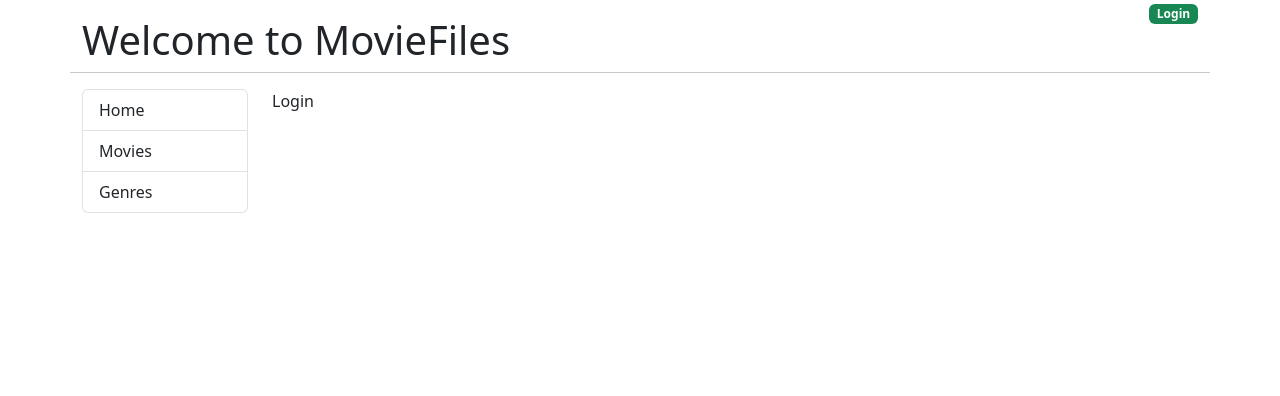
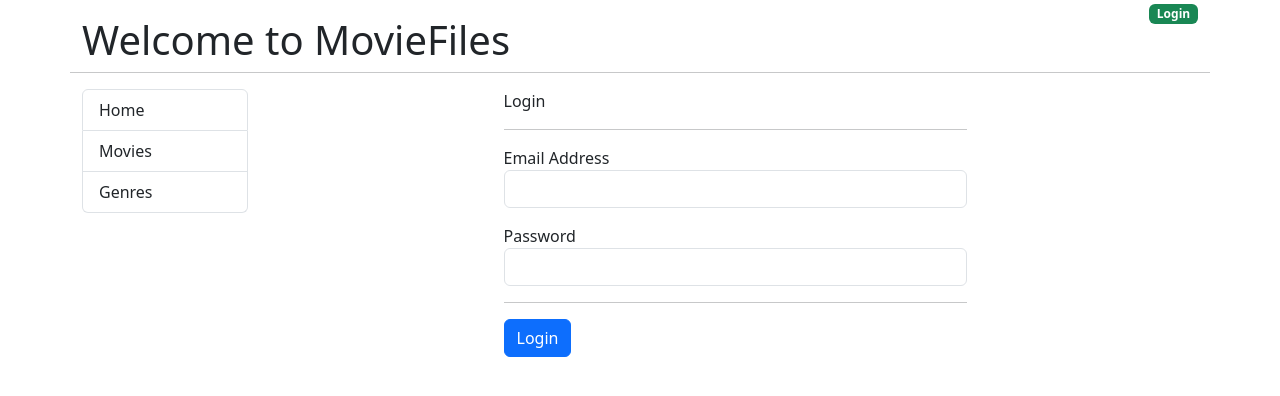
Before and after one commit to Clarenth/udemyGoMoviesV2, a React (Create React App) app in the folder frontend/: page /login in a window 1280 px wide. Shown: the top 396 px of the page. Built offline with nearby package versions, Linux system fonts and the light colour scheme.

Commit message:
Login temp with working login function and JWT setter

```diff
--- a/frontend/src/App.tsx
+++ b/frontend/src/App.tsx
@@ -7,7 +7,11 @@ import { Link, Outlet, } from 'react-router-dom'
 // Styles
 
 function App() {
-  const [jwtToken, setJWTToken] = useState<string>("")
+  interface jwtTokenType {
+    setJWTToken: string
+  }
+
+  const [jwtToken, setJWTToken] = useState<jwtTokenType | string | null>("")
 
   return (
     <div className="container">
@@ -42,7 +46,7 @@ function App() {
           </nav>
         </div>
         <div className="col-md-10">
-          <Outlet />
+          <Outlet context={{ jwtToken, setJWTToken }}/>
         </div>
       </div>
     </div>
--- a/frontend/src/components/Login/Login.tsx
+++ b/frontend/src/components/Login/Login.tsx
@@ -1,15 +1,60 @@
 // Libraries
-import React from 'react'
+import React, { useState } from 'react'
+import { useOutletContext } from 'react-router-dom';
 
 // Components
-
+import Input from '../form/Input';
 
 // Styles
 
 
 const Login = () => {
+  const [email, setEmail] = useState("");
+  const [password, setPassword] = useState("");
+
+  const { setJWTToken } = useOutletContext<any>();
+
+  const handleSubmit = (event: any) => {
+    event.preventDefault();
+    console.log("email/pass", email, password)
+    if(email === "crag@tarr.gov") {
+      setJWTToken("abc");
+    }
+  }
+
   return (
-    <div>Login</div>
+    <React.Fragment>
+      <div className="col-md-6 offset-md-3">
+        <div>Login</div>
+        <hr />
+
+        <form onSubmit={handleSubmit}>
+          <Input
+            title="Email Address"
+            type="email"
+            className="form-control"
+            name="email"
+            autoComplete="email-new"
+            onChange={(event:any) => setEmail(event.target.value)}
+          />
+          <Input
+            title="Password"
+            type="password"
+            className="form-control"
+            name="password"
+            autoComplete="password-new"
+            onChange={(event: any) => setPassword(event.target.value)}
+          />
+          <hr />
+          <input
+            type="submit"
+            value="Login"
+            className="btn btn-primary"
+          />
+        </form>
+      </div>
+    </React.Fragment>
+
   )
 }
 
--- a/frontend/src/components/form/Input.tsx
+++ b/frontend/src/components/form/Input.tsx
@@ -1,4 +1,9 @@
+// Libraries
 import React, { forwardRef } from 'react'
+
+// Components
+
+// Styles
 
 const Input = forwardRef((props: any, ref: any) => {
 
@@ -17,9 +22,10 @@ const Input = forwardRef((props: any, ref: any) => {
           autoComplete={props.autoComplete}
           value={props.value}
         />
+        <div className={props.errorDIv}>{ props.errorMsg }</div>
       </div>
     </React.Fragment>
   )
 })
 
-export default Input
+export default Input;
```
